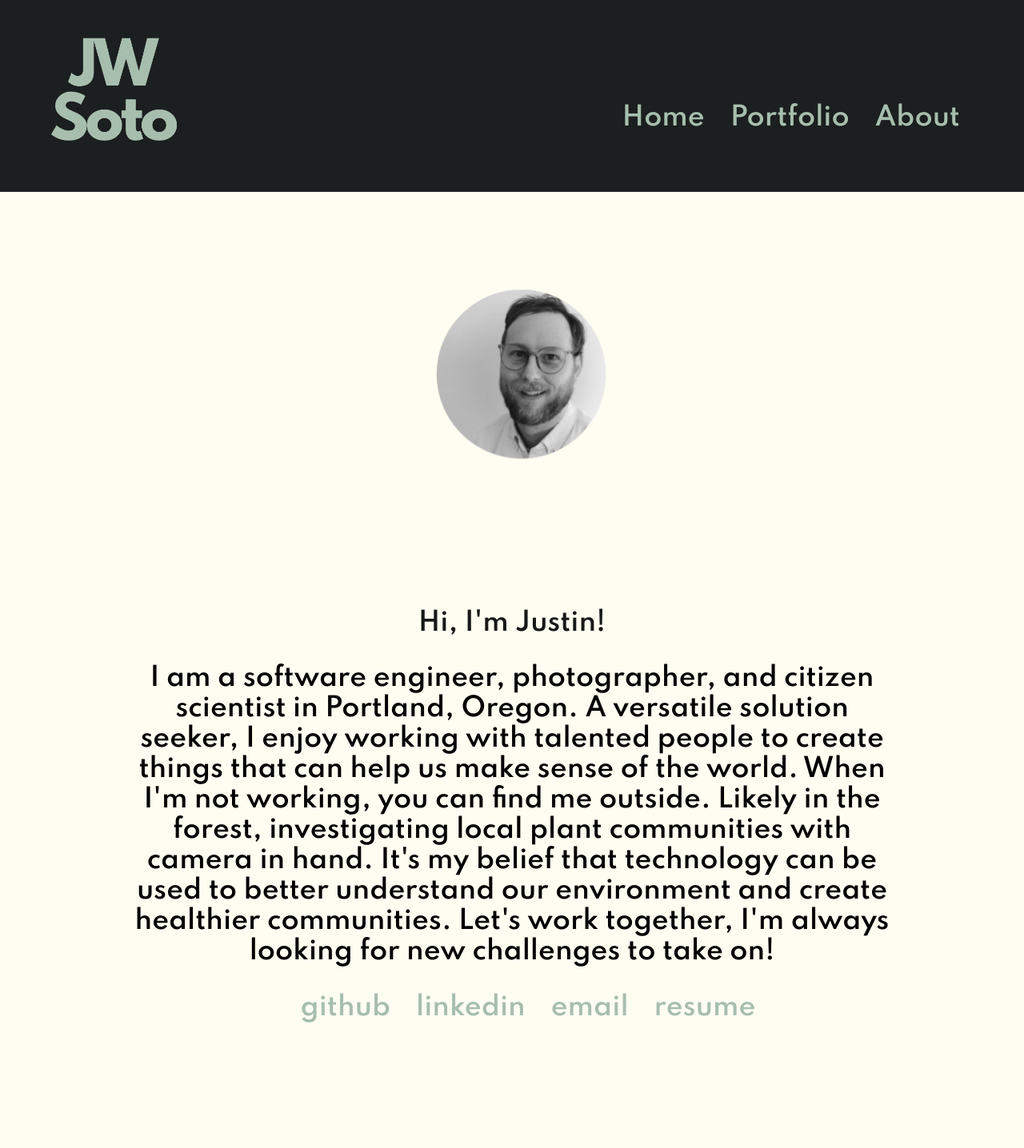
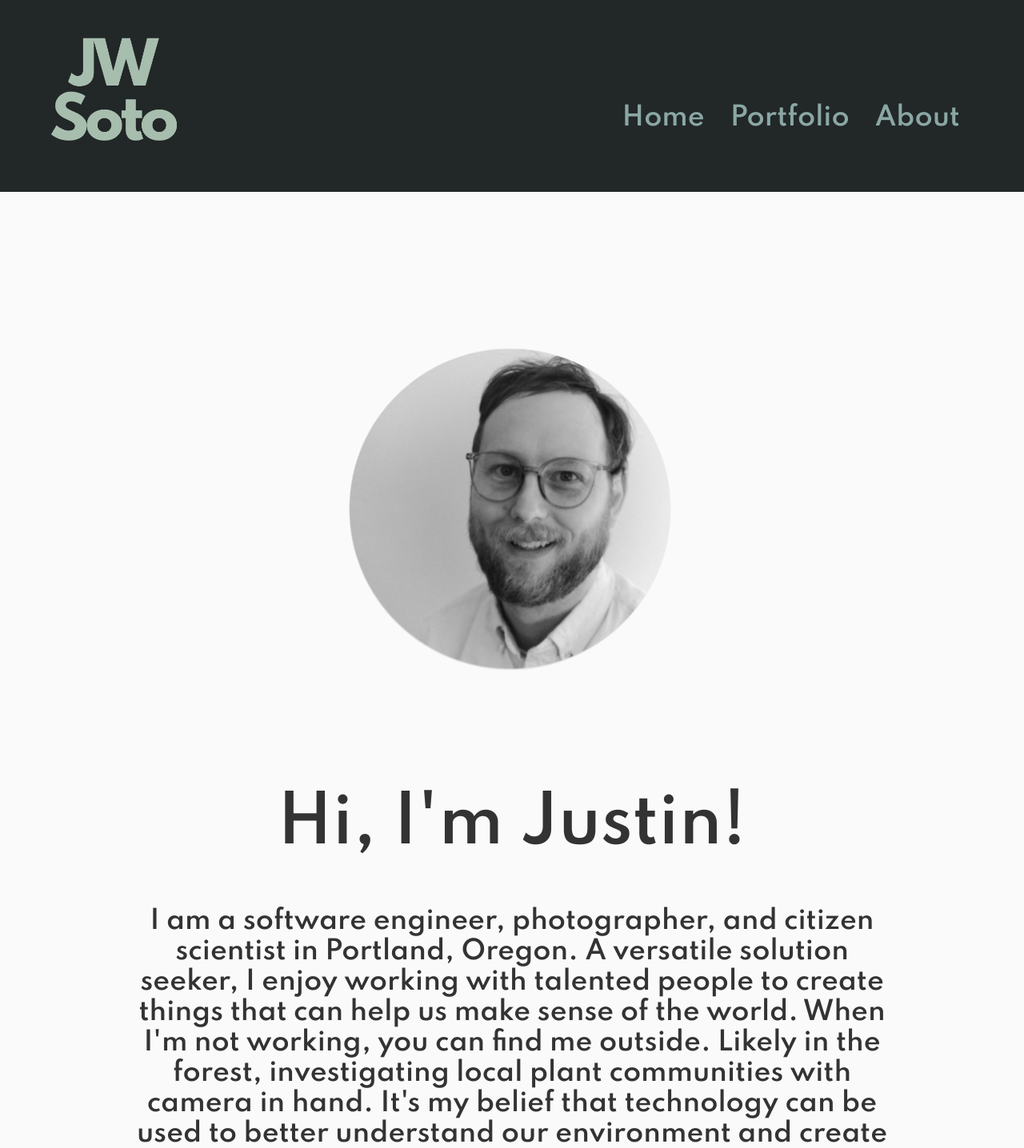
Before and after one commit to justin-w-soto/new-port, a React (Create React App) app: page /about in a window 1280 px wide. Shown: the top 1436 px of the page at 80% size. Before the commit the page ends 1303 px from the top, so only its background shows below. Built offline with nearby package versions, Linux system fonts and the light colour scheme; a web font is replaced by a local one.

Commit message:
made minor style changes to header and incresed profile pic size

```diff
--- a/src/App.css
+++ b/src/App.css
@@ -7,7 +7,7 @@
 }
 
 body {
-  background: #fdfdf1;
+  background: #FAFAFA;
   position: relative;
 	min-height: 100vh;
   font-family: 'Signika Negative', sans-serif;
@@ -15,8 +15,7 @@ body {
 }
 
 header {
-  background: #1b1f1f;
-  color: #A7BEAE;
+  background: #222727;
   display: flex;
   height: 30vh;
   width: 100vw;
@@ -25,7 +24,8 @@ header {
 }
 
 h1 {
-  color: rgb(23, 24, 24)
+  color: rgb(23, 24, 24);
+  font-size: 5rem;
 }
 
 li {
@@ -38,7 +38,7 @@ li {
 
 a {
   text-decoration: none;
-  color: #A7BEAE
+  color: #8aa7a5;
 }
 
 a:hover {
@@ -57,6 +57,7 @@ a:active {
   margin: 5%;
   display: flex;
   flex-wrap: wrap;
+  color: white;
 }
 
 
@@ -88,19 +89,21 @@ a:active {
 }
 
 .about-heading {
-  height: 3rem;
+  color: #333333
 }
 
 .bio {
   font-size: 2rem;
+  color: #333333
 
 }
 
 .profile-pic {
   margin-top: 35vh;
-  width: 30rem;
-  height: 30rem;
+  width: 60rem;
+  height: 44rem;
   background-size:contain;
   background-repeat: no-repeat;
   align-self: center;
+
 }
--- a/src/views/About.jsx
+++ b/src/views/About.jsx
@@ -10,10 +10,11 @@ export const About = () => {
                 <h1 className='about-heading'>Hi, I'm Justin!</h1>
                 <p className='bio'>
                     I am a software engineer, photographer, and citizen scientist in Portland, Oregon.
-                    A versatile solution seeker, I enjoy working with talented people to create things that can help us make sense of the world.
-                    When I'm not working, you can find me outside. Likely in the forest, investigating local plant communities with camera in hand.
-                    It's my belief that technology can be used to better understand our environment and create healthier communities.
-                    Let's work together, I'm always looking for new challenges to take on!
+                    A versatile solution seeker, I enjoy working with talented people to create things
+                    that can help us make sense of the world. When I'm not working, you can find me
+                    outside. Likely in the forest, investigating local plant communities with camera in hand.
+                    It's my belief that technology can be used to better understand our environment and
+                    create healthier communities. Let's work together; I'm always looking for new challenges to take on!
                 </p>
             </div>
             <div className='work-links'>
```
